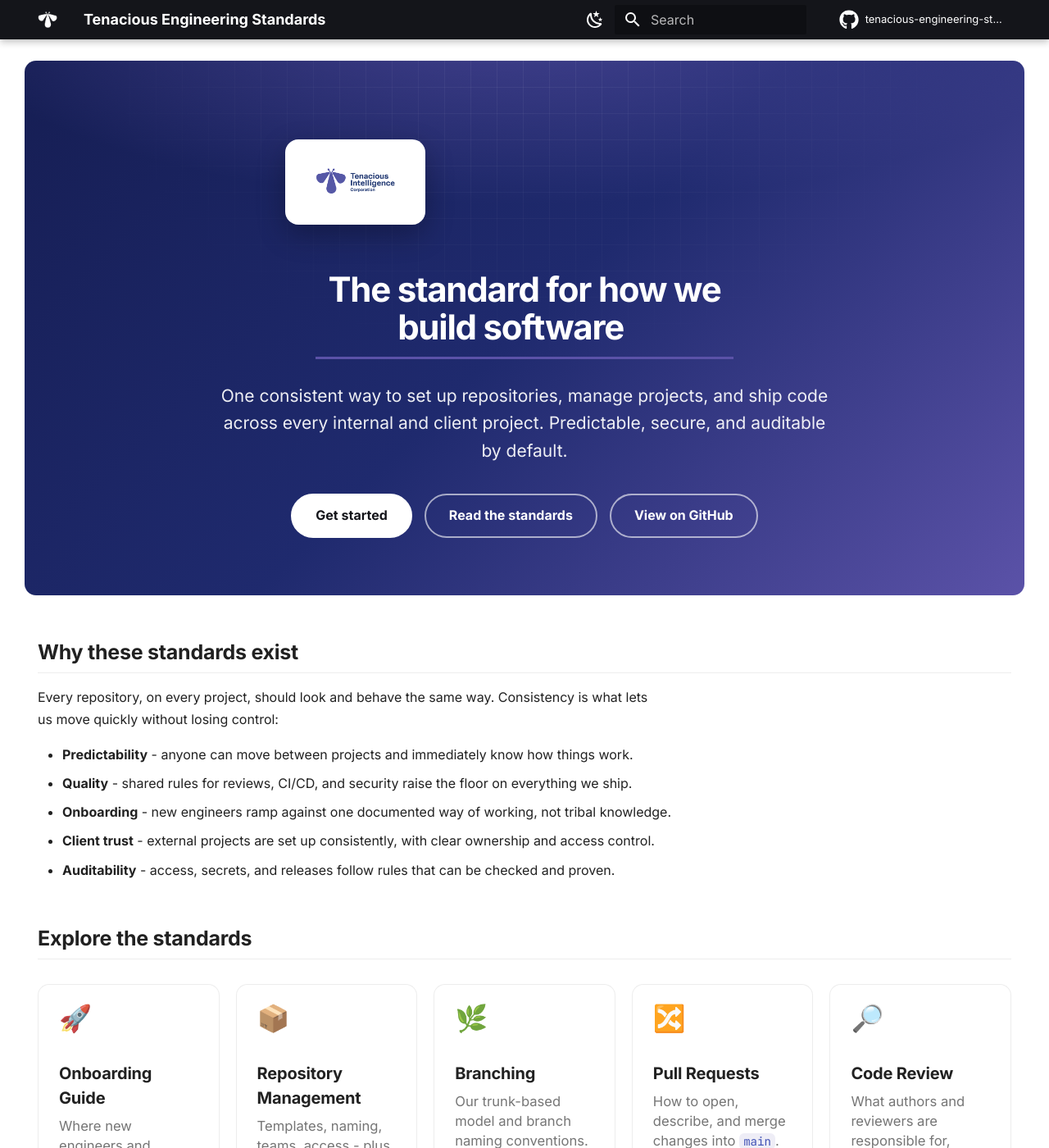
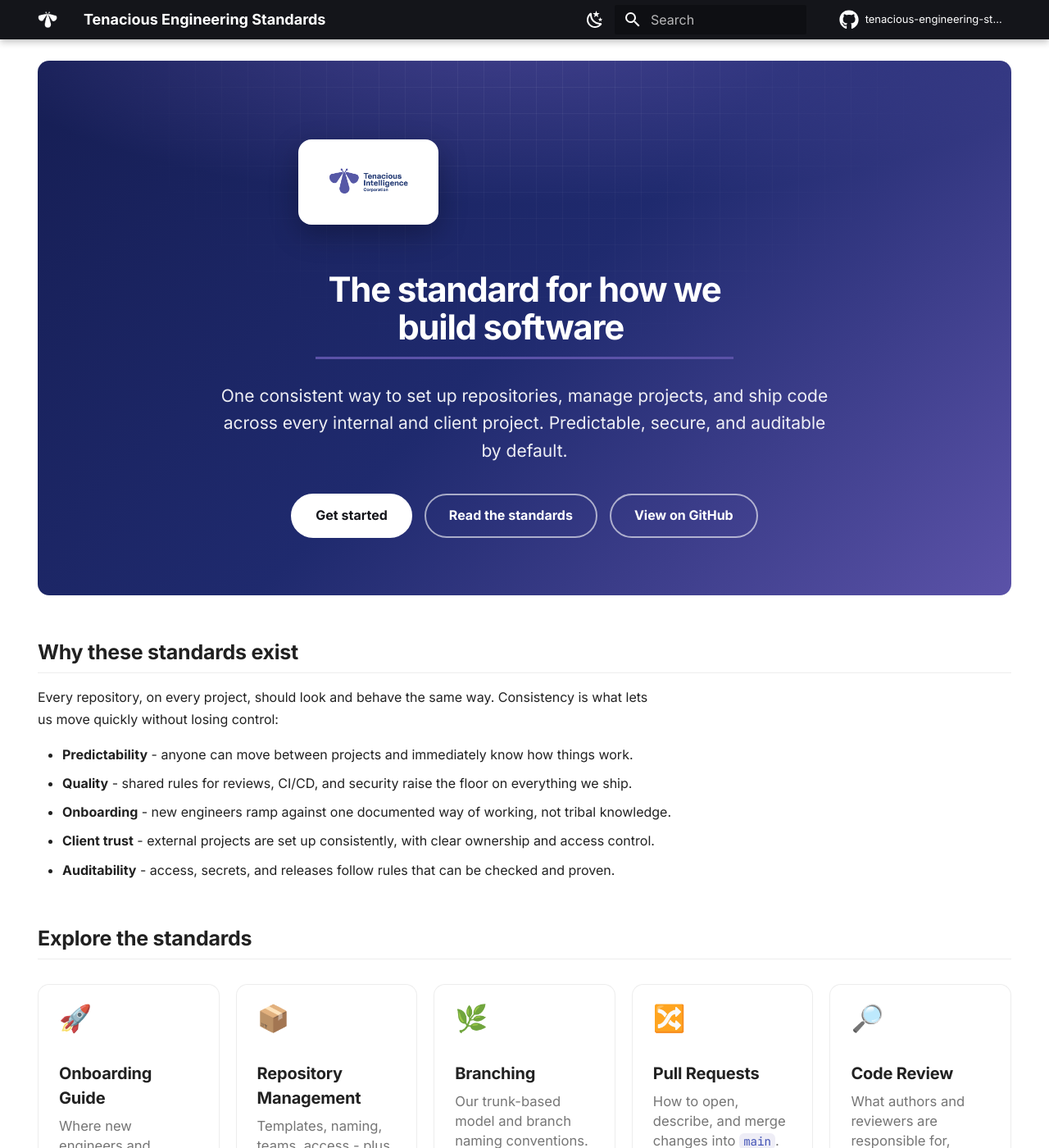
Before and after one commit to NuryeNigusMekonen/tenacious-engineering-standards, an MkDocs documentation site: the page built from docs/index.md, in a window 1280 px wide and 1400 px high. Shown: the whole window at 82% size. Built offline with MkDocs 1.6.1 and Material for MkDocs 9.7.7, drawn with Linux system fonts in a browser that asks for light colours; comment, search, counter and statistics services are not loaded.

Commit message:
fix: align hero box width with body content (remove horizontal bleed)

```diff
--- a/docs/assets/extra.css
+++ b/docs/assets/extra.css
@@ -26,7 +26,7 @@
 /* ---------- Hero ---------- */
 .ten-hero {
   position: relative;
-  margin: -1.2rem -0.8rem 2.5rem;
+  margin: -1.2rem 0 2.5rem;
   padding: 4rem 1.5rem 3.5rem;
   border-radius: var(--ten-radius);
   text-align: center;
```
